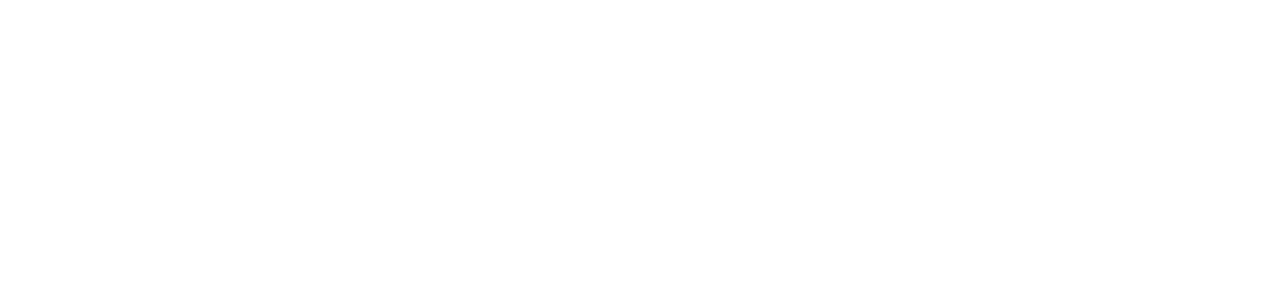
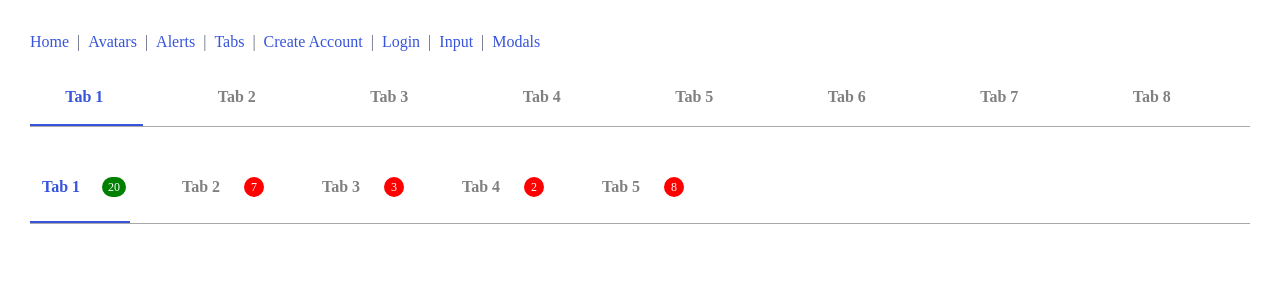
Before and after one commit to SkillBrain-com/pluto-internship, a React (Create React App) app: page /tabs in a window 1280 px wide. Before the commit this address had no page. Shown: the top 300 px of the page. Built offline with nearby package versions, Linux system fonts and the light colour scheme; a web font is replaced by a local one.

Commit message:
update Tabs page

```diff
--- a/src/App.jsx
+++ b/src/App.jsx
@@ -2,7 +2,7 @@ import { Routes, Route } from "react-router-dom";
 import "./App.css";
 import Test from "./pages/TestPage";
 import TasksList from "./pages/TasksList";
-import AddMates from "./pages/AddMates";
+import Tabs from "./pages/Tabs";
 import { CreateAccount } from "./pages/CreateAccount";
 import LoginPage from "./pages/Login";
 import Avatars from "./pages/Avatars";
@@ -24,7 +24,7 @@ const App = () => {
         <Route path="/" element={<TasksList />} />
         <Route path="/test" element={<Test />} />
 
-        <Route path="/addmates" element={<AddMates />} />
+        <Route path="/tabs" element={<Tabs />} />
         <Route path="/login" element={<LoginPage />} />
         <Route path="/createaccount" element={<CreateAccount />} />
         <Route path="/forgot" element={<ForgotPasswordPage />} />
--- a/src/components/tasks-list/PoseaTasksList.jsx
+++ b/src/components/tasks-list/PoseaTasksList.jsx
@@ -18,8 +18,8 @@ export const PoseaTasksList = () => {
       <Link underline="hover" href="../alerts">
         Alerts
       </Link>
-      <Link underline="hover" href="../addmates">
-        Add Mates
+      <Link underline="hover" href="../tabs">
+        Tabs
       </Link>
       <Link underline="hover" href="../account">
         Create Account
--- a/src/pages/AddMates.jsx
+++ b/src/pages/Tabs.jsx
@@ -1,17 +1,15 @@
 import { Stack } from "@mui/material";
-import { AddMatesDialog } from "../components/add-mates-dialog/addMatesDialog";
 import TabContent from "../components/tab-content/TabContent";
 import { PoseaTasksList } from "../components/tasks-list/PoseaTasksList";
 
-const AddMates = () => {
+const Tabs = () => {
   return (
     <Stack spacing={3} padding="30px">
       <PoseaTasksList />
-      <AddMatesDialog />
       <TabContent type={false} />
       <TabContent type={true} />
     </Stack>
   );
 };
 
-export default AddMates;
+export default Tabs;
```
